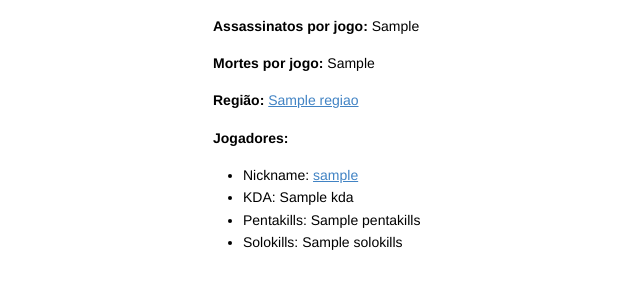
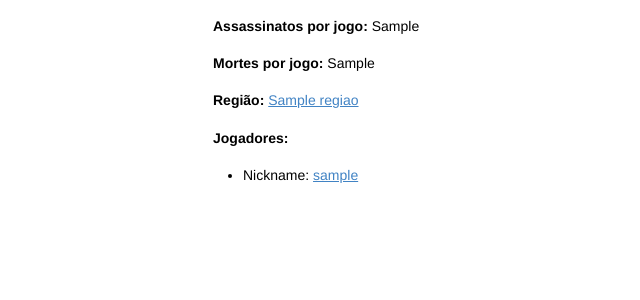
Before and after one commit to barbara-s-neto/BaseDados, a Flask app: template templates/equipa.html in a window 1280 px wide. Shown: the part 342-642 px from the top of the page, without its empty margins (0-640 px from the left). Run offline with Flask 3, Linux system fonts and the light colour scheme; the template is opened without the code that fills it: most values are stand-ins (such as "Sample title", 1, 10 or a date in 2020).

Commit message:
JA FUNCIONA CARALHO

```diff
--- a/app.py
+++ b/app.py
@@ -37,8 +37,6 @@ def list_equipas():
 
 @APP.route('/equipas/<expr>/')
 def get_equipa(expr):
-
-
   equipa = db.execute(
       '''
       SELECT sigla, nome, Njogos, NJogosGanhos, RacioDeVitorias, KD, AssassinatosPorJogo, MortesPorJogo
@@ -51,25 +49,25 @@ def get_equipa(expr):
 
   regiao = db.execute(
       '''
-      SELECT nome
+      SELECT r.nome
       FROM regioes r JOIN equipas e on e.regiao=r.sigla
       WHERE e.sigla = ?
       ''', [expr]).fetchone()
 
   jogadores = db.execute(
       '''
-      SELECT nickname, kda, pentakills, solokills
+      SELECT j.nickname
       FROM jogadores j join equipas e on j.equipa=e.sigla
       WHERE e.sigla = ?
-      ORDER BY nickname Desc
+      ORDER BY j.nickname Desc
       ''', [expr]).fetchall()
 
   parcerias = db.execute(
       '''
-      SELECT nome
+      SELECT p.nome
       FROM parcerias p join equipas e on e.sigla=p.sigla
       WHERE p.sigla = ?
-      ORDER BY nome Desc
+      ORDER BY p.nome Desc
       ''', [expr]).fetchall()
   return render_template('equipa.html',
            equipa=equipa, regiao=regiao, jogadores=jogadores, parcerias=parcerias)
--- a/templates/equipa-search.html
+++ b/templates/equipa-search.html
@@ -5,7 +5,7 @@
 <p>
 <ul>
   {% for e in equipas %}
-  <li><a href="/equipas/{{ e.nome }}">{{ e.nome }}</a></li>
+  <li><a href="/equipas/{{ e.sigla }}">{{ e.sigla }}</a></li>
   {% endfor %}
 </ul>
 </p>
--- a/templates/equipa.html
+++ b/templates/equipa.html
@@ -36,15 +36,6 @@
   <li>
     Nickname: <a href="/jogadores/{{ j.nickname }}">{{ j.nickname }}</a>
   </li>
-  <li>
-    KDA: {{ j.kda }}
-  </li>
-  <li>
-    Pentakills: {{ j.pentakills }}
-  </li>
-  <li>
-    Solokills: {{ j.solokills }}
-  </li>
   {% endfor %}
 </ul>
 </p>
```
Also changed, not shown: worlds2023.db.
